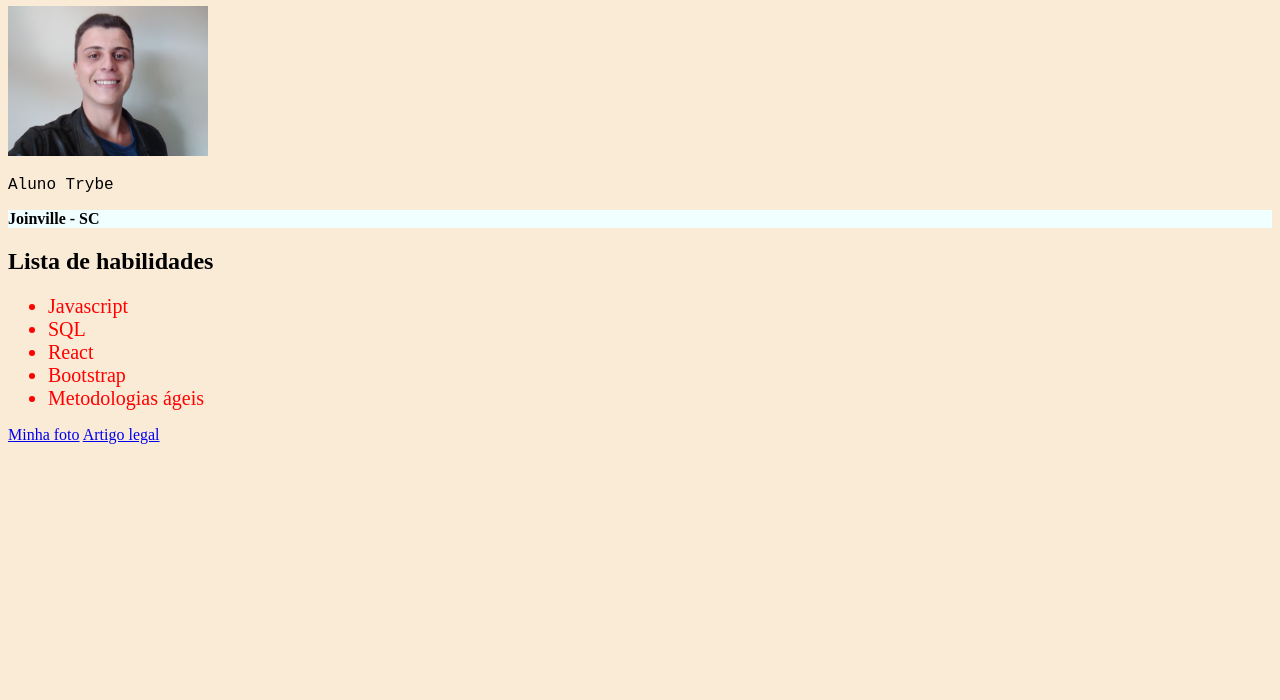
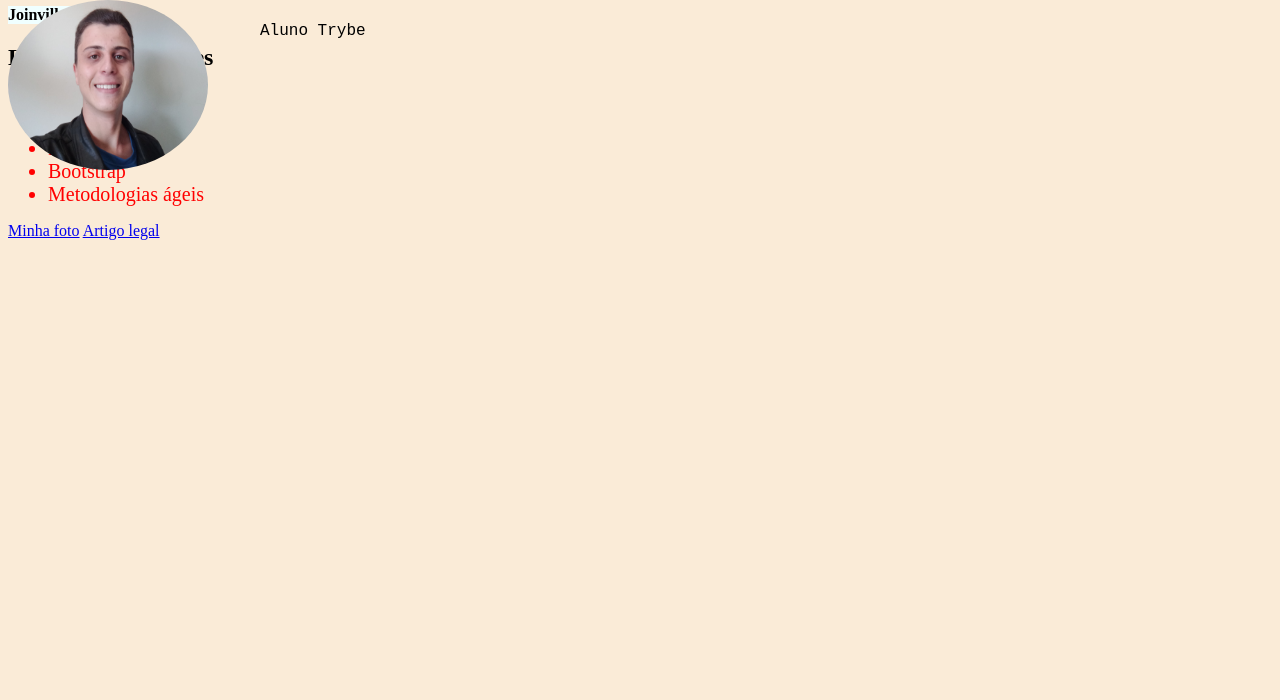
Before and after one commit to santoosviniofficer/santoosviniofficer.github.io, a plain HTML site: page index.html in a window 1280 px wide. Shown: the part 100-800 px from the top of the page. Drawn offline with Linux system fonts and the light colour scheme.

Commit message:
exercicios-layout-e-box-model-no-seu-portofolio-web

```diff
--- a/index.html
+++ b/index.html
@@ -1,5 +1,6 @@
 <!DOCTYPE html>
 <html lang="pt-br">
+
 <head>
   <meta charset="UTF-8">
   <meta http-equiv="X-UA-Compatible" content="IE=edge">
@@ -7,12 +8,16 @@
   <title>Portfólio Web</title>
   <link rel="stylesheet" href="style.css">
 </head>
+
 <body>
   <a href="#sobre-mim">Sobre mim</a>
   <a href="#pagina">Página que eu gosto</a>
-  <h1 class="meuNome">Vinicius Dos Santos</h1>
-  <img src="IMG-20220805-WA0006.jpeg" alt="Tryber sorrindo com camiseta da Trybe" id="foto" width="200">
-  <p class="descricao">Aluno Trybe</p>
+  <div id="credenciais">
+    <h1 class="meuNome">Vinicius Dos Santos</h1>
+    <img src="IMG-20220805-WA0006.jpeg" alt="Tryber sorrindo com camiseta da Trybe" id="foto" width="200">
+    <p class="descricao">Aluno Trybe</p>
+  </div>
+
   <p class="resido"><strong>Joinville - SC</strong></p>
   <h2>Lista de habilidades</h2>
   <ul>
@@ -25,4 +30,5 @@
   <a href="IMG-20220805-WA0006.jpeg">Minha foto</a>
   <a href="https://blog.betrybe.com/carreira/frontend/" target="_blank">Artigo legal</a>
 </body>
+
 </html>
--- a/style.css
+++ b/style.css
@@ -8,6 +8,7 @@
 
   .resido {
     background-color: azure;
+    width: 100px;
   }
 
   li {
@@ -15,3 +16,20 @@
     width: 200px;
     color: red;
   }
+
+#credenciais img {
+    position: absolute;
+    top: 100px;
+    border-radius: 50%;
+    width: 200px;
+    height: 170px;
+}
+
+#credenciais h1 {
+    text-align: center;
+}
+
+#credenciais p {
+    position: absolute;
+    left: 260px;
+}
```
